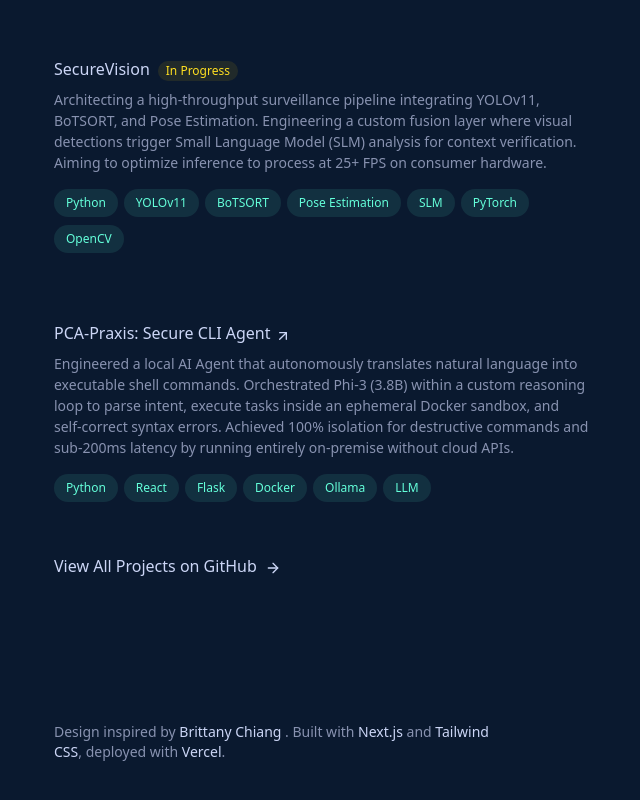
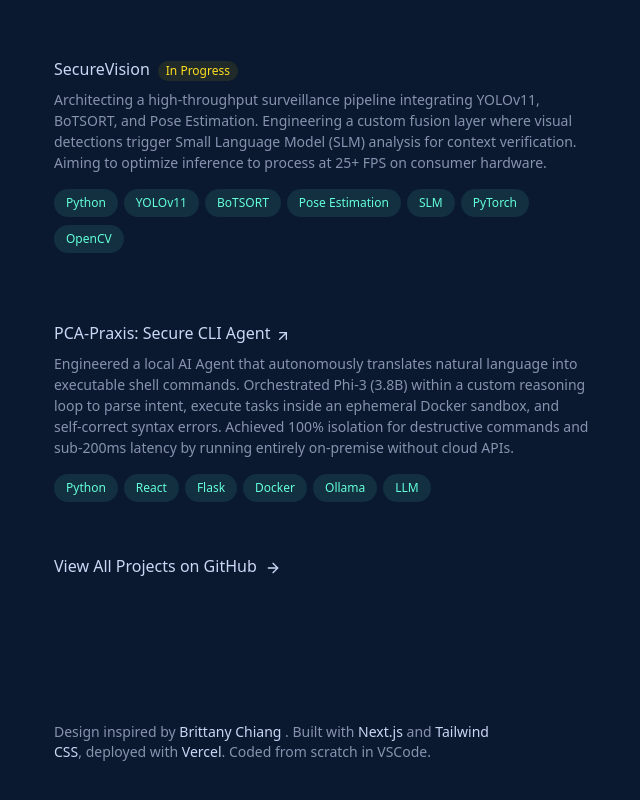
Before and after one commit to sm-abbas19/portfolio, a Next.js app: page / in a window 1280 px wide. Shown: the part 1412-2212 px from the top of the page, without its empty margins (594-1234 px from the left). Built offline with nearby package versions, Linux system fonts and the light colour scheme.

Commit message:
footer changes

```diff
--- a/src/components/Footer.tsx
+++ b/src/components/Footer.tsx
@@ -39,7 +39,7 @@ export default function Footer() {
         >
           Vercel
         </a>
-        .
+        . Coded from scratch in VSCode.
       </p>
     </footer>
   );
```
